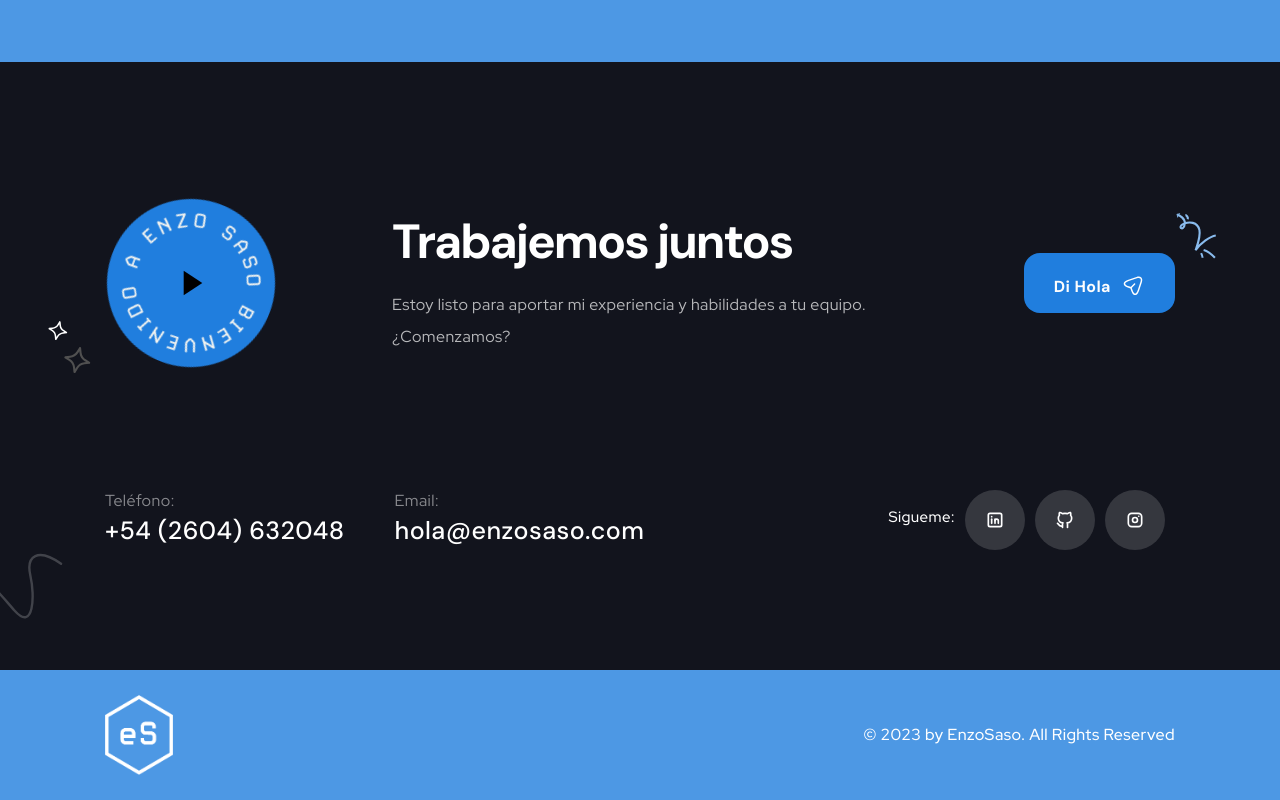
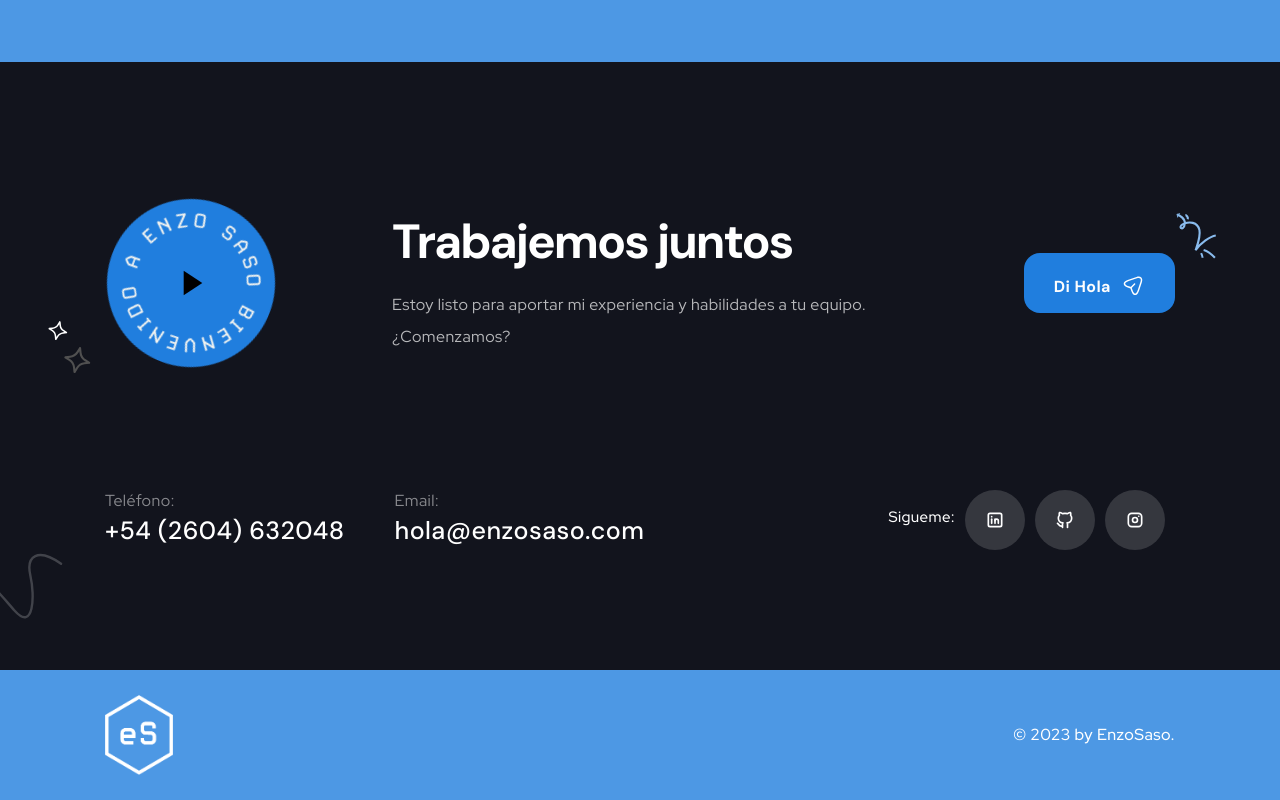
Before and after one commit to enzosaso/portfolio, a Next.js app: page / in a window 1280 px wide. Shown: the part 4108-4908 px from the top of the page. Built offline with nearby package versions, Linux system fonts and the light colour scheme; no server answers.

Commit message:
footer text changed

```diff
--- a/src/layouts/CopyRight.js
+++ b/src/layouts/CopyRight.js
@@ -12,8 +12,7 @@ const CopyRight = () => {
                 © {new Date().getFullYear()} by{' '}
                 <a href='https://enzosaso.com/' target='_blank' rel='noreferrer'>
                   EnzoSaso.
-                </a>{' '}
-                All Rights Reserved
+                </a>
               </p>
             </div>
           </div>
```
